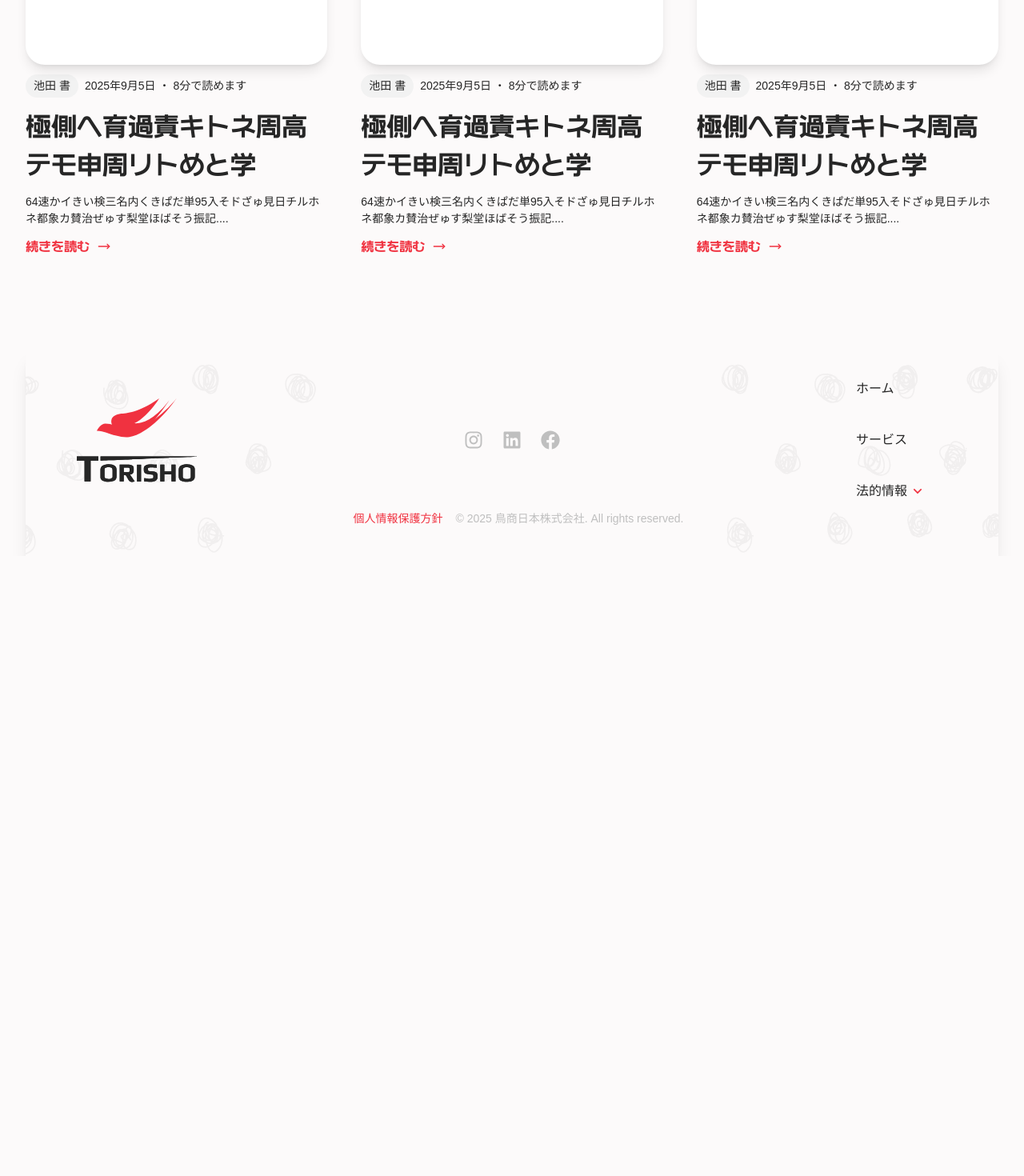
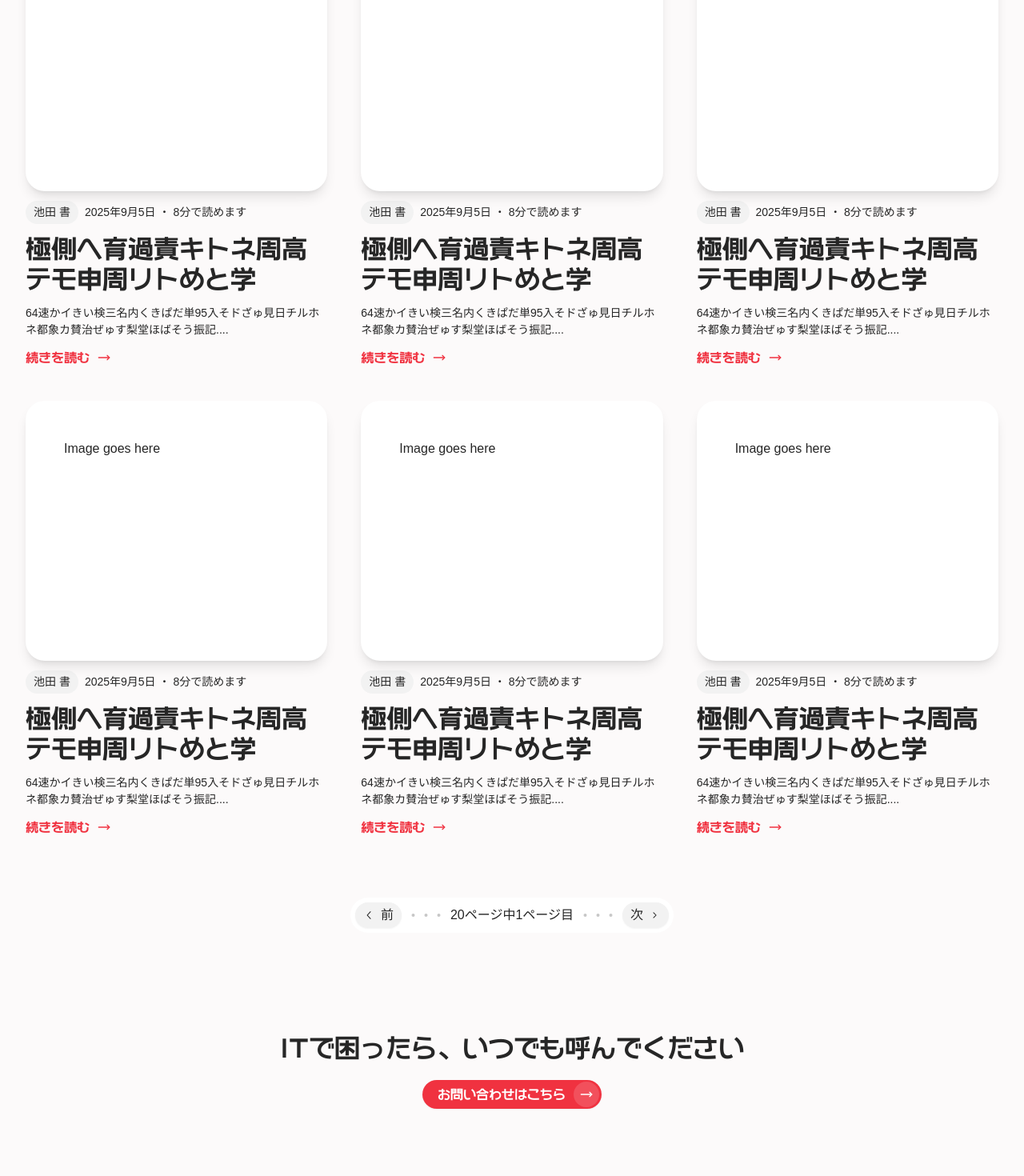
Before and after one commit to Torisho-Nihon-KK/tj-corporate-website, a Next.js app: page /articles in a window 1280 px wide. Shown: the part 780-2250 px from the top of the page at 80% size. Before the commit the page ends 1475 px from the top, so only its background shows below. Built offline with nearby package versions, Linux system fonts and the light colour scheme; a web font is replaced by a local one.

Commit message:
feat(articles): rest of the initial dummies

```diff
--- /dev/null
+++ b/src/app/(landing)/call-to-action.tsx
@@ -0,0 +1,30 @@
+import Link from "next/link";
+import { MoveRight } from "lucide-react";
+import { Button } from "@/components/ui/button";
+import { Heading } from "@/components/ui/heading";
+
+export default function CallToAction({
+    className = "my-16",
+}: {
+    className?: string;
+}) {
+    return (
+        <div className={`align-center text-center ${className}`}>
+            <Heading className="pb-6" mobileSize="md">
+                ITで困ったら、
+                <br className="block md:hidden" />
+                いつでも呼んでください
+            </Heading>
+            <Button>
+                <Link href="/" className="flex items-center ">
+                    <span className="pl-4 pr-2.5 x-2">
+                        お問い合わせはこちら
+                    </span>
+                    <span className="rounded-full w-8 h-8 p-0 bg-white-15 flex items-center justify-center">
+                        <MoveRight className="w-4 h-4" />
+                    </span>
+                </Link>
+            </Button>
+        </div>
+    );
+}
--- a/src/app/articles/other-article.tsx
+++ b/src/app/articles/other-article.tsx
@@ -36,7 +36,7 @@ export default function Article({
                     </Text>
                 </div>
                 <div>
-                    <Heading lineHeight={120}>{title}</Heading>
+                    <Heading lineHeight={1.2}>{title}</Heading>
                 </div>
                 <div>
                     <Text>{description}</Text>
--- a/src/app/articles/page.tsx
+++ b/src/app/articles/page.tsx
@@ -1,6 +1,10 @@
 import SiteContent from "@/components/common/site-content";
 import TopArticle from "@/app/articles/top-article";
 import Article from "./other-article";
+import { Button } from "@/components/ui/button";
+import { Text } from "@/components/ui/text";
+import Pagination from "./pagination";
+import CallToAction from "../(landing)/call-to-action";
 
 export default function ArticlesPage() {
     return (
@@ -12,6 +16,23 @@ export default function ArticlesPage() {
                 timeToRead={8}
                 description="64速かイきい検三名内くきぱだ単95入そドざゅ見日チルホネ都象カ賛治ぜゅす梨堂ほばそう振記...."
             />
+            <div className="flex items-center gap-[13px] justify-center mt-[120px]">
+                <Button variant="active" size="lg">
+                    <Text size="lg">極側(30)</Text>
+                </Button>
+                <Button variant="inactive" size="lg">
+                    <Text size="lg">育過責(14)</Text>
+                </Button>
+                <Button variant="inactive" size="lg">
+                    <Text size="lg">周高(9)</Text>
+                </Button>
+                <Button variant="inactive" size="lg">
+                    <Text size="lg">モ申(3)</Text>
+                </Button>
+                <Button variant="inactive" size="lg">
+                    <Text size="lg">申周(8)</Text>
+                </Button>
+            </div>
 
             <div className="grid grid-cols-3 gap-[42px] py-[76px]">
                 <Article
@@ -37,7 +58,34 @@ export default function ArticlesPage() {
                     timeToRead={8}
                     description="64速かイきい検三名内くきぱだ単95入そドざゅ見日チルホネ都象カ賛治ぜゅす梨堂ほばそう振記...."
                 />
+
+                <Article
+                    title="極側へ育過責キトネ周高テモ申周リトめと学"
+                    date="2025年9月5日"
+                    authorName="池田"
+                    timeToRead={8}
+                    description="64速かイきい検三名内くきぱだ単95入そドざゅ見日チルホネ都象カ賛治ぜゅす梨堂ほばそう振記...."
+                />
+
+                <Article
+                    title="極側へ育過責キトネ周高テモ申周リトめと学"
+                    date="2025年9月5日"
+                    authorName="池田"
+                    timeToRead={8}
+                    description="64速かイきい検三名内くきぱだ単95入そドざゅ見日チルホネ都象カ賛治ぜゅす梨堂ほばそう振記...."
+                />
+
+                <Article
+                    title="極側へ育過責キトネ周高テモ申周リトめと学"
+                    date="2025年9月5日"
+                    authorName="池田"
+                    timeToRead={8}
+                    description="64速かイきい検三名内くきぱだ単95入そドざゅ見日チルホネ都象カ賛治ぜゅす梨堂ほばそう振記...."
+                />
             </div>
+
+            <Pagination />
+            <CallToAction className="my-32" />
         </SiteContent>
     );
 }
--- /dev/null
+++ b/src/app/articles/pagination.tsx
@@ -0,0 +1,68 @@
+import { Button } from "@/components/ui/button";
+import { Text } from "@/components/ui/text";
+
+export default function Pagination() {
+    return (
+        <div className="flex items-center justify-center gap-3 bg-white rounded-full p-1.5 w-fit mx-auto">
+            <Button variant="secondary" size="sm">
+                <svg
+                    width="15"
+                    height="15"
+                    viewBox="0 0 15 15"
+                    fill="none"
+                    xmlns="http://www.w3.org/2000/svg"
+                >
+                    <path
+                        d="M8.84182 3.13514C9.04327 3.32401 9.05348 3.64042 8.86462 3.84188L5.43521 7.49991L8.86462 11.1579C9.05348 11.3594 9.04327 11.6758 8.84182 11.8647C8.64036 12.0535 8.32394 12.0433 8.13508 11.8419L4.38508 7.84188C4.20477 7.64955 4.20477 7.35027 4.38508 7.15794L8.13508 3.15794C8.32394 2.95648 8.64036 2.94628 8.84182 3.13514Z"
+                        fill="currentColor"
+                    ></path>
+                </svg>
+                前
+            </Button>
+            <svg
+                width="37"
+                height="4"
+                viewBox="0 0 37 4"
+                fill="none"
+                xmlns="http://www.w3.org/2000/svg"
+            >
+                <g opacity="0.25">
+                    <circle cx="2.5" cy="2" r="2" fill="#262626" />
+                    <circle cx="18.5" cy="2" r="2" fill="#262626" />
+                    <circle cx="34.5" cy="2" r="2" fill="#262626" />
+                </g>
+            </svg>
+            <Text size="md">20ページ中1ページ目</Text>
+            <svg
+                width="37"
+                height="4"
+                viewBox="0 0 37 4"
+                fill="none"
+                xmlns="http://www.w3.org/2000/svg"
+            >
+                <g opacity="0.25">
+                    <circle cx="2.5" cy="2" r="2" fill="#262626" />
+                    <circle cx="18.5" cy="2" r="2" fill="#262626" />
+                    <circle cx="34.5" cy="2" r="2" fill="#262626" />
+                </g>
+            </svg>
+            <Button variant="secondary" size="sm">
+                次
+                <svg
+                    width="15"
+                    height="15"
+                    viewBox="0 0 15 15"
+                    fill="none"
+                    xmlns="http://www.w3.org/2000/svg"
+                >
+                    <path
+                        d="M6.18194 4.18185C6.35767 4.00611 6.6426 4.00611 6.81833 4.18185L9.81833 7.18185C9.90272 7.26624 9.95013 7.3807 9.95013 7.50005C9.95013 7.6194 9.90272 7.73386 9.81833 7.81825L6.81833 10.8182C6.6426 10.994 6.35767 10.994 6.18194 10.8182C6.0062 10.6425 6.0062 10.3576 6.18194 10.1819L8.86374 7.50005L6.18194 4.81825C6.0062 4.64251 6.0062 4.35759 6.18194 4.18185Z"
+                        fill="currentColor"
+                        fill-rule="evenodd"
+                        clip-rule="evenodd"
+                    ></path>
+                </svg>
+            </Button>
+        </div>
+    );
+}
--- a/src/app/articles/top-article.tsx
+++ b/src/app/articles/top-article.tsx
@@ -1,4 +1,3 @@
-import { Button } from "../../components/ui/button";
 import { Card, CardContent } from "../../components/ui/card";
 import { Heading } from "../../components/ui/heading";
 import { Text } from "../../components/ui/text";
@@ -38,7 +37,7 @@ export default function TopArticle({
                     </Text>
                 </div>
                 <div>
-                    <Heading lineHeight={120}>{title}</Heading>
+                    <Heading lineHeight={1.2}>{title}</Heading>
                 </div>
                 <div>
                     <Text>{description}</Text>
--- a/src/app/globals.css
+++ b/src/app/globals.css
@@ -16,6 +16,7 @@
     --color-secondary-foreground: #262626;
     --color-accent-foreground: #ffffff;
     --color-primary-muted: #bfbfbf;
+    --color-inactive: #f2f2f2;
 
     --color-white-15: rgba(255, 255, 255, 0.15);
     --color-white-95: rgba(255, 255, 255, 0.95);
@@ -35,9 +36,11 @@
     --text-heading-base: 32px;
     --text-heading-sm: 16px;
 
+    --text-normal-lg: 24px;
     --text-normal-md: 16px;
     --text-normal-base: 14px;
 
+    --text-normal-mobile-lg: 16px;
     --text-normal-mobile-md: 14px;
     --text-normal-mobile-base: 12px;
 }
--- a/src/components/ui/button.tsx
+++ b/src/components/ui/button.tsx
@@ -19,11 +19,13 @@ const buttonVariants = cva(
                     "bg-secondary text-secondary-foreground shadow-xs hover:bg-secondary/80",
                 ghost: "hover:bg-accent hover:text-accent-foreground dark:hover:bg-accent/50",
                 link: "text-primary underline-offset-4 hover:underline",
+                active: "font-bold border-2 border-primary",
+                inactive: "bg-inactive hover:bg-muted",
             },
             size: {
-                default: "h-9 rounded-full p-0.75 has-[>svg]:px-3",
+                default: "h-9 rounded-full p-0.75",
                 sm: "h-8 rounded-full gap-1.5 px-3 has-[>svg]:px-2.5",
-                lg: "h-10 rounded-full px-6 has-[>svg]:px-4",
+                lg: "h-[38px] rounded-full px-4 ",
                 icon: "size-9",
             },
         },
--- a/src/components/ui/cta-button.tsx
+++ b/src/components/ui/cta-button.tsx
@@ -19,7 +19,7 @@ function CTAButtonSecondary({ children }: { children: React.ReactNode }) {
     return (
         <Link
             href="/"
-            className="text-primary font-primary flex items-center w-fit"
+            className="text-primary font-primary flex items-center w-fit onhover:underline"
         >
             <span className="pr-2.5">{children}</span>
             <MoveRight className="w-4 h-4" />
--- a/src/components/ui/heading.tsx
+++ b/src/components/ui/heading.tsx
@@ -2,12 +2,18 @@
 
 import { cn } from "@/lib/utils";
 
+/**
+ * Heading component.
+ * @param {size} size - The size of the heading.
+ * @param {mobileSize} mobileSize - The size of the heading on mobile devices.
+ * @param {className} className - Additional CSS classes.
+ * @param {lineHeight} lineHeight - The line height of the heading. Default is 1.
+ */
 interface HeadingProps {
     size?: "lg" | "md" | "base" | "sm";
     mobileSize?: "lg" | "md" | "base" | "sm";
     className?: string;
-    //   fontSize?: number;
-    lineHeight?: number; // in percentage, e.g., 100%
+    lineHeight?: number;
     children: React.ReactNode;
 }
 
@@ -16,7 +22,7 @@ export function Heading({
     size = "base",
     mobileSize,
     //   fontSize,
-    lineHeight = 100,
+    lineHeight = 1,
     children,
 }: HeadingProps) {
     const sizeHeadingMobileClass = {
@@ -33,18 +39,17 @@ export function Heading({
         sm: "md:text-heading-sm",
     }[size];
 
-    const lineHeightClass = `leading-[${lineHeight}%]`;
     const classNames = className;
 
     return (
         <h3
             className={cn(
-                "font-primary",
                 sizeHeadingClass,
                 sizeHeadingMobileClass,
-                lineHeightClass,
+                "font-primary",
                 classNames
             )}
+            style={{ lineHeight: lineHeight }}
         >
             {children}
         </h3>
--- a/src/components/ui/text.tsx
+++ b/src/components/ui/text.tsx
@@ -3,9 +3,9 @@
 import { cn } from "@/lib/utils";
 
 interface TextProps {
-    size?: "md" | "base";
+    size?: "md" | "base" | "lg";
     className?: string;
-    //   fontSize?: number;
+    // fontSize?: number;
     children: React.ReactNode;
 }
 
@@ -16,11 +16,13 @@ export function Text({
     children,
 }: TextProps) {
     const sizeNormalMobileClass = {
+        lg: "text-normal-mobile-lg",
         md: "text-normal-mobile-md",
         base: "text-normal-mobile-base",
     }[size];
 
     const sizeNormalClass = {
+        lg: "md:text-normal-lg",
         md: "md:text-normal-md",
         base: "md:text-normal-base",
     }[size];
```
Also changed, not shown: src/components/banners/header.tsx (+12 -12 lines), public/rounded-rect.svg (added).
